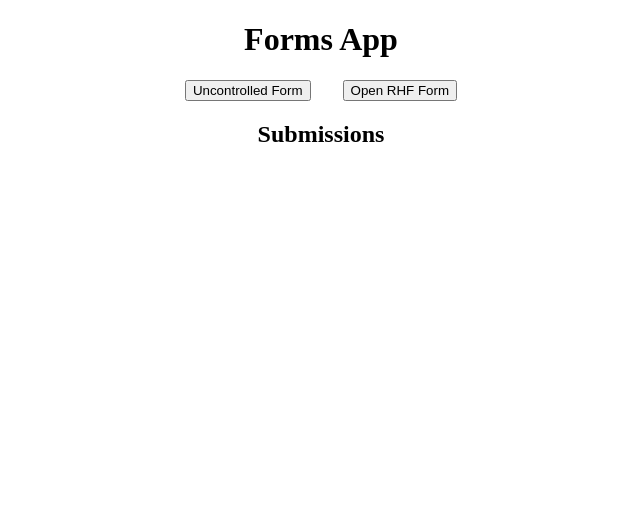
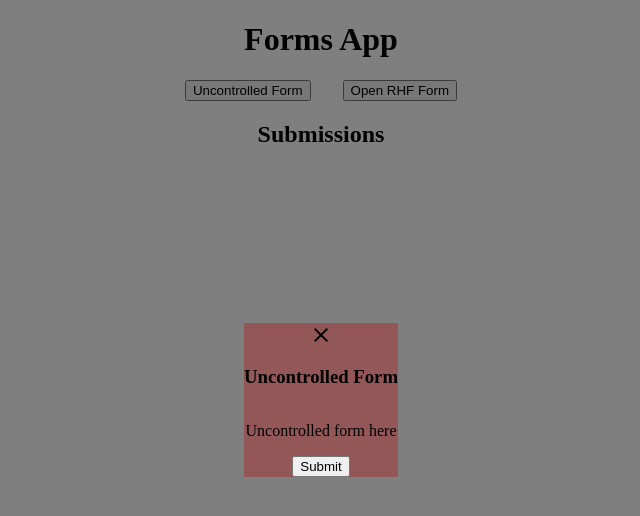
Before and after one commit to Natalia-1707/Forms, a React (Vite) app: page / in a window 1280 px wide. Both pictures are taken after a click on the button "Uncontrolled Form". Shown: the top 516 px of the page, without its empty margins (319-959 px from the left). Built offline with nearby package versions, Linux system fonts and the light colour scheme.

Commit message:
feat: make initial modal layout

```diff
--- a/index.html
+++ b/index.html
@@ -3,6 +3,7 @@
   <head>
     <meta charset="UTF-8" />
     <link rel="icon" type="image/svg+xml" href="/favicon.svg" />
+    <link href="https://fonts.googleapis.com/css2?family=Material+Symbols+Outlined" rel="stylesheet">
     <meta name="viewport" content="width=device-width, initial-scale=1.0" />
     <title>forms</title>
   </head>
--- a/src/App.tsx
+++ b/src/App.tsx
@@ -1,6 +1,6 @@
 import './App.css'
 import Header from './components/Header';
-import Main from './components/Main'
+import Main from './components/Main/Main'
 
 function App() {
   return (
--- a/src/components/Main.tsx
+++ /dev/null
@@ -1,15 +0,0 @@
-import "./main.css"
-
-export default function Main() {
-    return (
-        <div className="main-wrapper">
-            <div className="buttons-div">
-                <button>Uncontrolled Form</button>
-                <button>Open RHF Form</button>
-            </div>
-            <div className="Submissions">
-                <h2>Submissions</h2>
-            </div>
-        </div>
-    )
-}
--- /dev/null
+++ b/src/components/Main/Main.tsx
@@ -0,0 +1,34 @@
+import { useState } from "react";
+import "./main.css";
+import Modal from '../Modal/Modal'
+
+export default function Main() {
+    const [modalType, setModalType] = useState<"uncontrolled" | "rhf" | null>(null);
+    return (
+        <div className="main-wrapper">
+            <div className="buttons-div">
+                <button onClick={() => setModalType("uncontrolled")}>Uncontrolled Form</button>
+                <button onClick={() => setModalType("rhf")}>Open RHF Form</button>
+            </div>
+            <div className="Submissions">
+                <h2>Submissions</h2>
+            </div>
+             {modalType && (
+            <Modal
+                title={
+                modalType === "uncontrolled"
+                    ? "Uncontrolled Form"
+                    : "React Hook Form"
+                }
+                onClose={() => setModalType(null)}
+            >
+                {modalType === "uncontrolled" ? (
+                <p>Uncontrolled form here</p>
+                ) : (
+                <p>RHF form here</p>
+                )}
+            </Modal>
+            )}
+        </div>
+    )
+}
--- /dev/null
+++ b/src/components/Modal/Modal.tsx
@@ -0,0 +1,21 @@
+import "./modal.css"
+
+type ModalProps = {
+  title: string;
+  children: React.ReactNode;
+  onClose: () => void;
+};
+
+
+export default function Modal({title, children, onClose}: ModalProps) {
+    return (
+      <div className="modal-overlay" onClick={onClose}>
+        <div className="modal-wrapper" onClick={(e) => e.stopPropagation()}>
+            <span className="material-symbols-outlined" onClick={onClose}>close</span>
+            <h3>{title}</h3>
+            <div className="forms-field">{children}</div>
+            <button>Submit</button>
+        </div>
+      </div>
+    )
+}
--- /dev/null
+++ b/src/components/Modal/modal.css
@@ -0,0 +1,20 @@
+.modal-wrapper {
+    display: flex;
+    justify-content: center;
+    align-items: center;
+    flex-direction: column;
+    background: rgba(169, 49, 49, 0.5)
+}
+
+.modal-overlay {
+  position: fixed;
+  width: 100vw;
+  height: 100vh;
+  top: 0;
+  left: 0;
+  background: rgba(0, 0, 0, 0.5);
+  display: flex;
+  justify-content: center;
+  align-items: center;
+  z-index: 1000;
+}
```
Also changed, not shown: src/components/Main/main.css (renamed from src/components/main.css).
